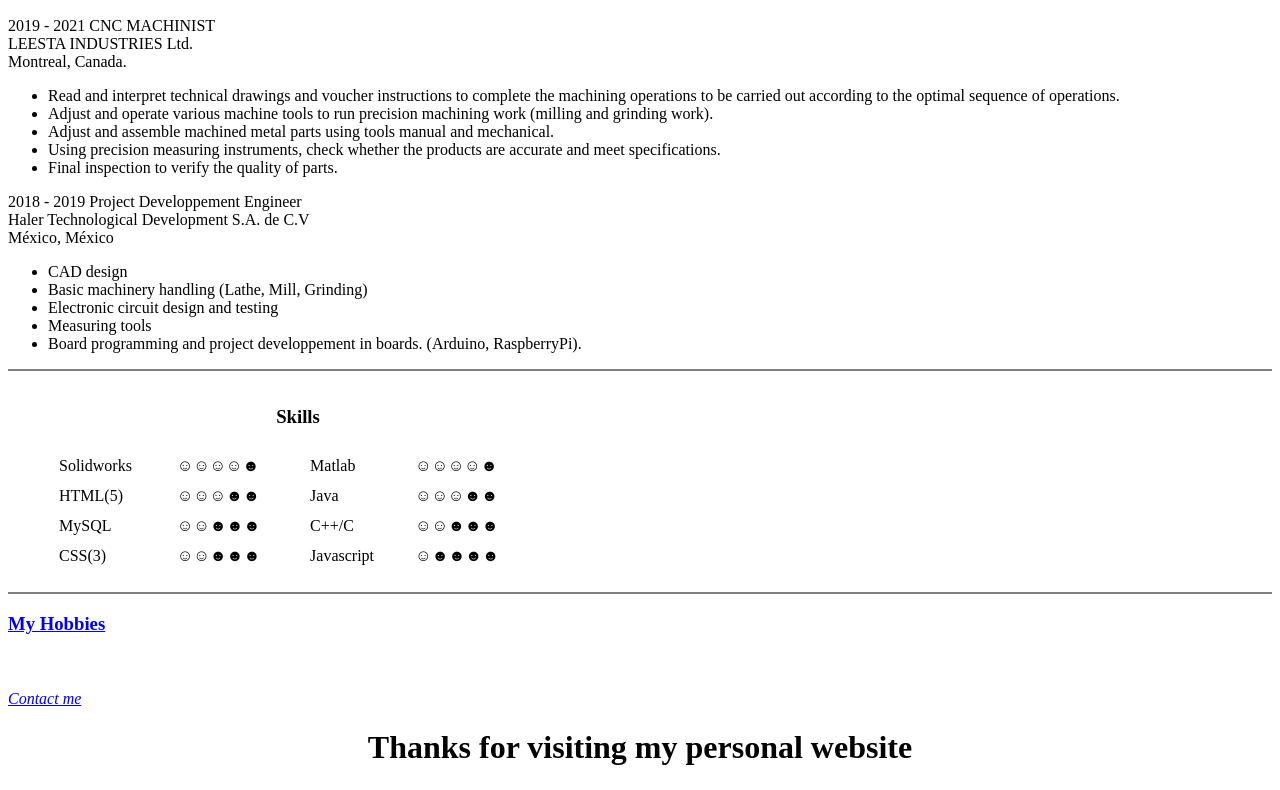
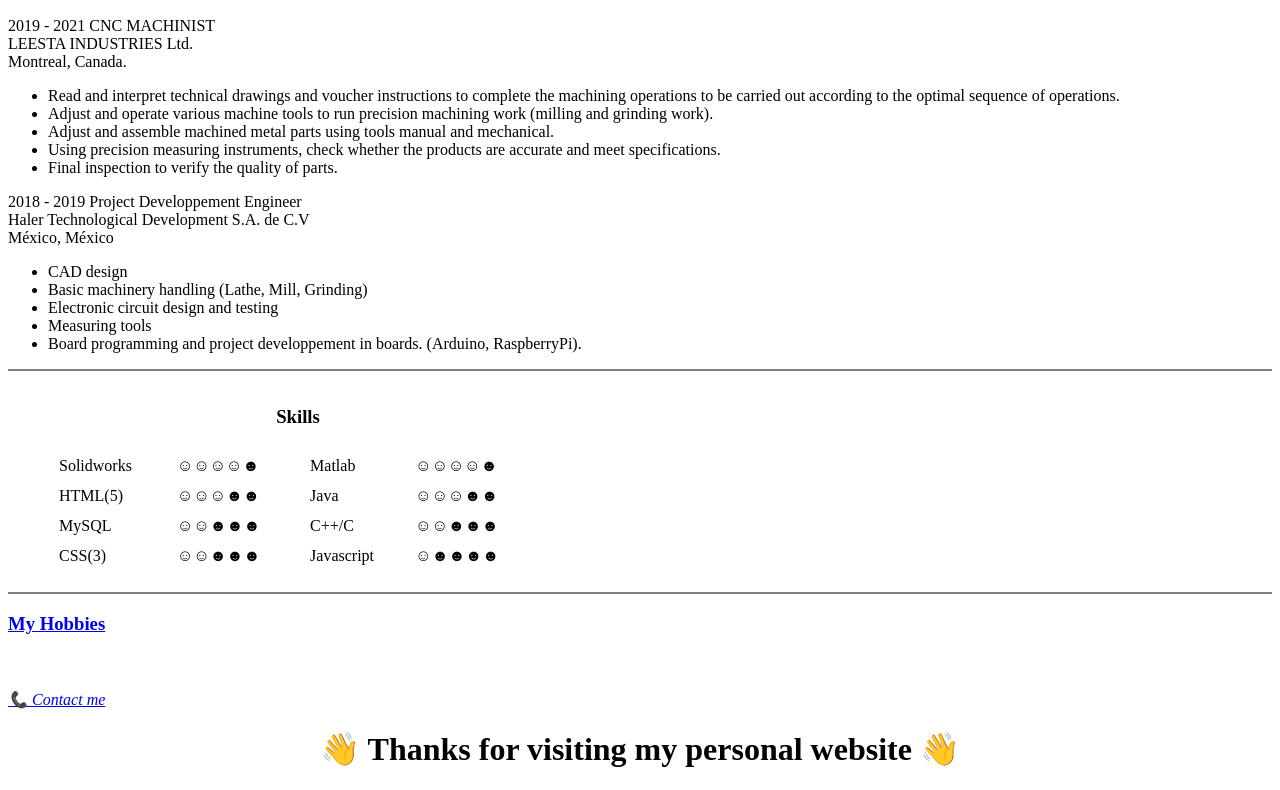
Before and after one commit to Abraham2201/CV, a plain HTML site: page index.html in a window 1280 px wide. Shown: the part 735-1525 px from the top of the page. Drawn offline with Linux system fonts and the light colour scheme.

Commit message:
adding emojis

```diff
--- a/index.html
+++ b/index.html
@@ -135,8 +135,8 @@ tools</li> <li>Board programming and project developpement in boards. (Arduino,
   <a href="hobbies.html"><h3>My Hobbies</h3></a>
   <br>
   <br>
-  <i> <a href="contact.html">Contact me</a></i>
-  <h1>Thanks for visiting my personal website</h1>
+  <i> <a href="contact.html">📞 Contact me</a></i>
+  <h1>👋 Thanks for visiting my personal website 👋</h1>
 </body>
 
 
```
